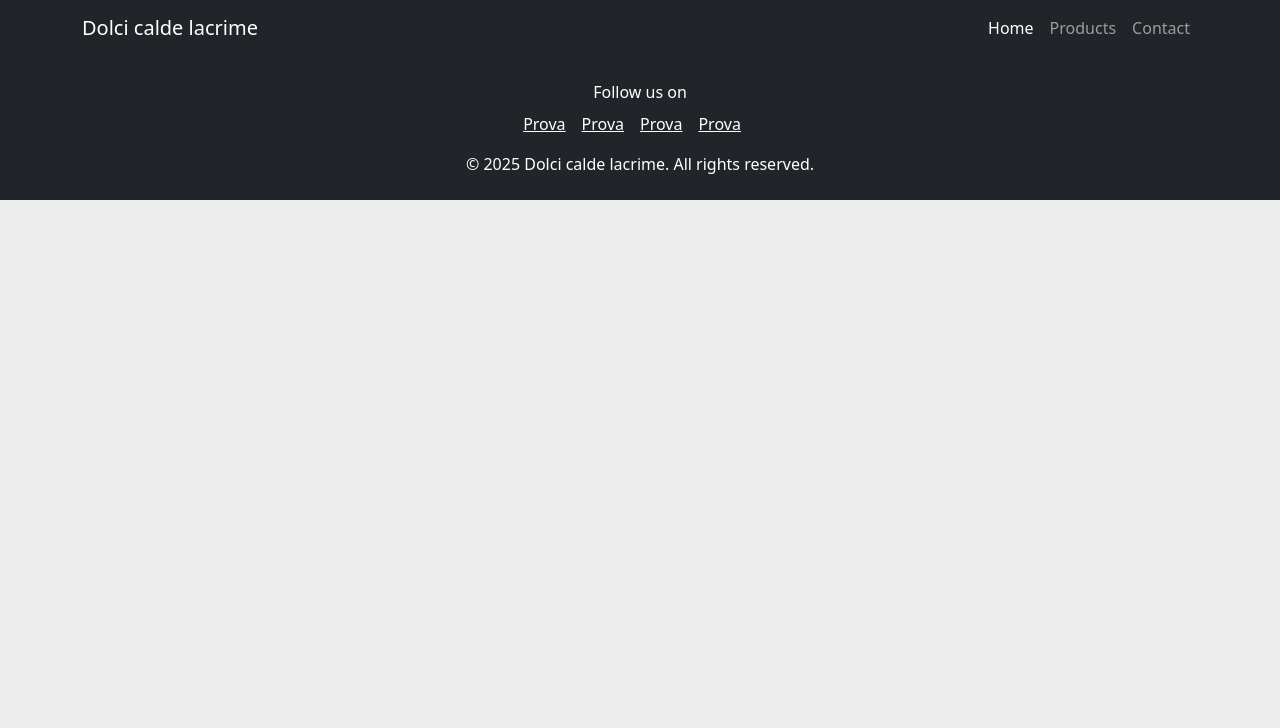
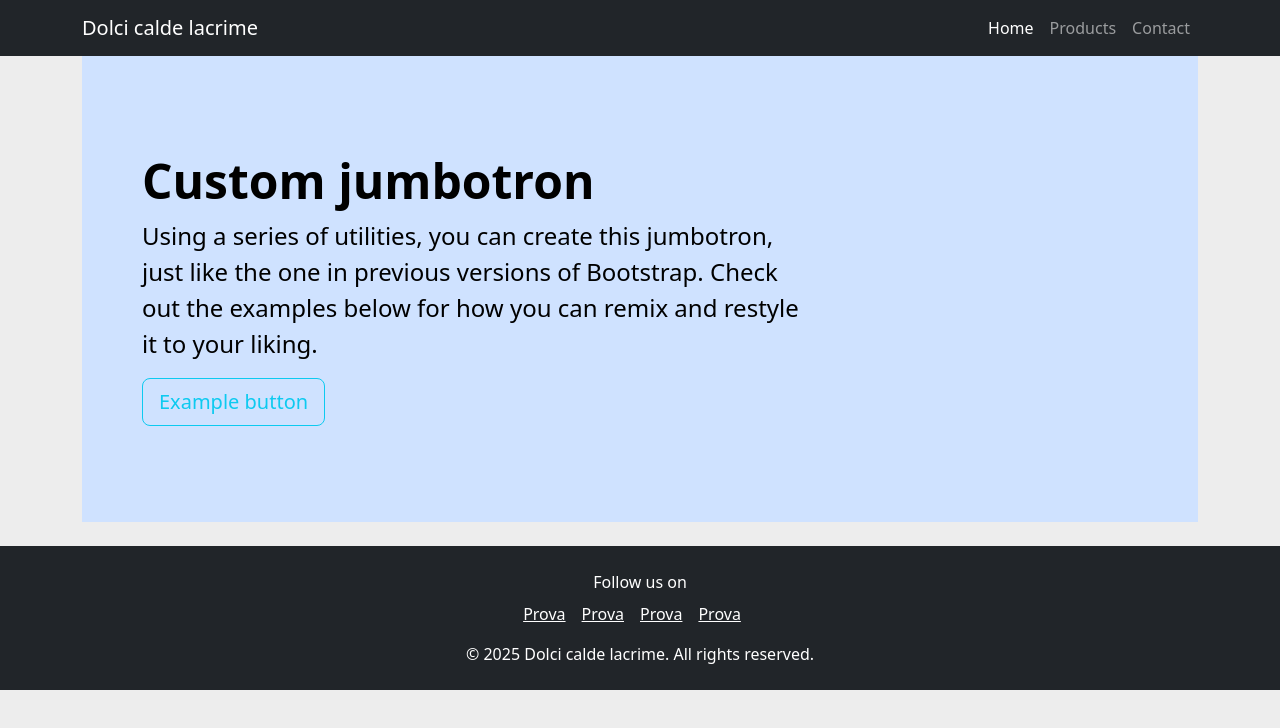
Before and after one commit to marzia-blasi/react-router, a React (Vite) app: page / in a window 1280 px wide. Shown: the top 728 px of the page. Built offline with nearby package versions, Linux system fonts and the light colour scheme.

Commit message:
fix HomePage

```diff
--- a/src/App.jsx
+++ b/src/App.jsx
@@ -4,6 +4,7 @@
 import DefaultLayout from "./layouts/DefaultLayout";
 import HomePage from "./pages/HomePage";
 import Products from "./pages/Products";
+import Contact from "./pages/Contact";
 
 function App() {
   return (
@@ -13,6 +14,7 @@
           <Route Component={DefaultLayout}>
             <Route index Component={HomePage} />
             <Route path="/Products" Component={Products} />
+            <Route path="/Contact" Component={Contact} />
           </Route>
         </Routes>
       </BrowserRouter>
--- a/src/layouts/DefaultLayout.jsx
+++ b/src/layouts/DefaultLayout.jsx
@@ -7,7 +7,9 @@
   return (
     <>
       <Header />
-      <Outlet />
+      <div className="container">
+        <Outlet />
+      </div>
       <Footer />
     </>
   );
--- a/src/pages/Contact.jsx
+++ b/src/pages/Contact.jsx
@@ -0,0 +1,7 @@
+export default function Contact() {
+  return (
+    <>
+      <main>Provole ed altre cose </main>
+    </>
+  );
+}
--- a/src/pages/HomePage.jsx
+++ b/src/pages/HomePage.jsx
@@ -1,3 +1,22 @@
 export default function HomePage() {
-  return <></>;
+  return (
+    <>
+      <main>
+        <div className="p-5 mb-4 bg-primary-subtle ">
+          <div className="container-fluid text-black bg-primary-subtle py-5">
+            <h1 className="display-5 fw-bold">Custom jumbotron</h1>
+            <p className="col-md-8 fs-4">
+              Using a series of utilities, you can create this jumbotron, just
+              like the one in previous versions of Bootstrap. Check out the
+              examples below for how you can remix and restyle it to your
+              liking.
+            </p>
+            <button className="btn btn-outline-info btn-lg" type="button">
+              Example button
+            </button>
+          </div>
+        </div>
+      </main>
+    </>
+  );
 }
```
